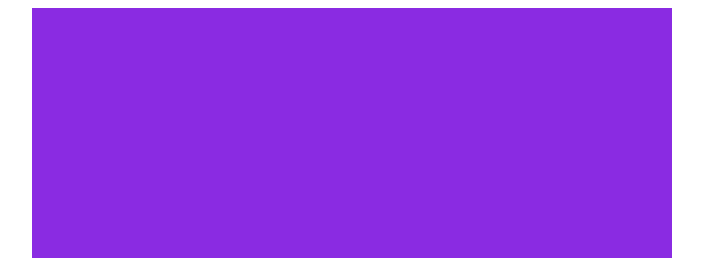
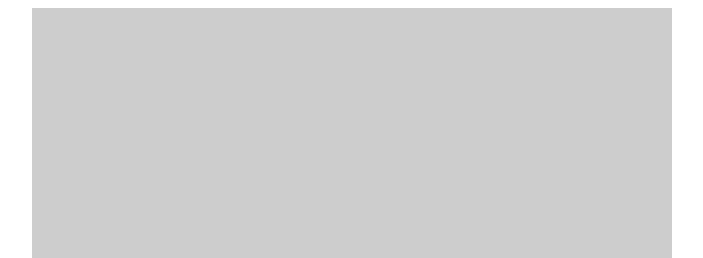
Before and after one commit to jamespost1/etch-a-sketch, a plain HTML site: page index.html in a window 1280 px wide. Shown: the top 258 px of the page, without its empty margins (288-991 px from the left). Drawn offline with Linux system fonts and the light colour scheme.

```diff
--- a/styles.css
+++ b/styles.css
@@ -1,7 +1,7 @@
 .box{
     height:40px;
     width:40px;
-    background-color: blueviolet;
+    background-color: rgb(205, 205, 205);
     box-sizing: border-box;
 }
 
```
